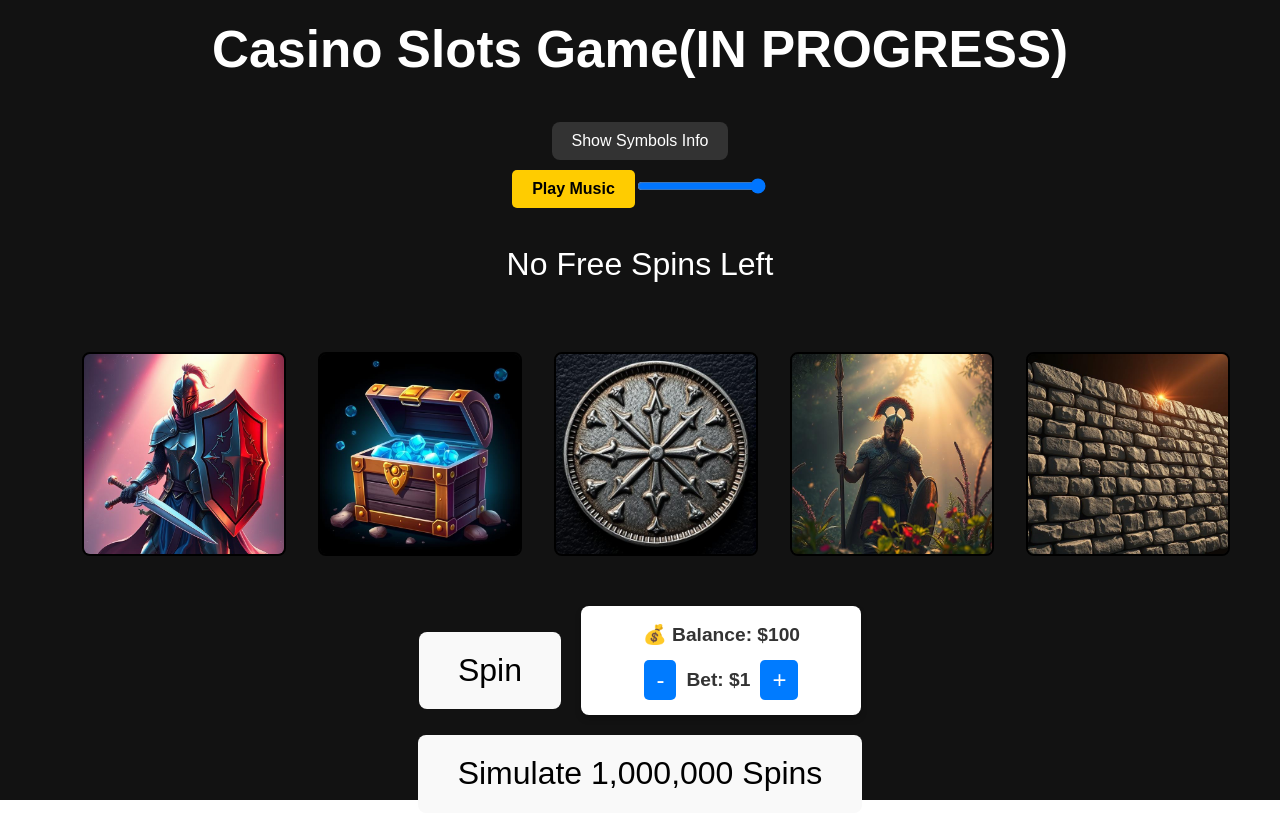
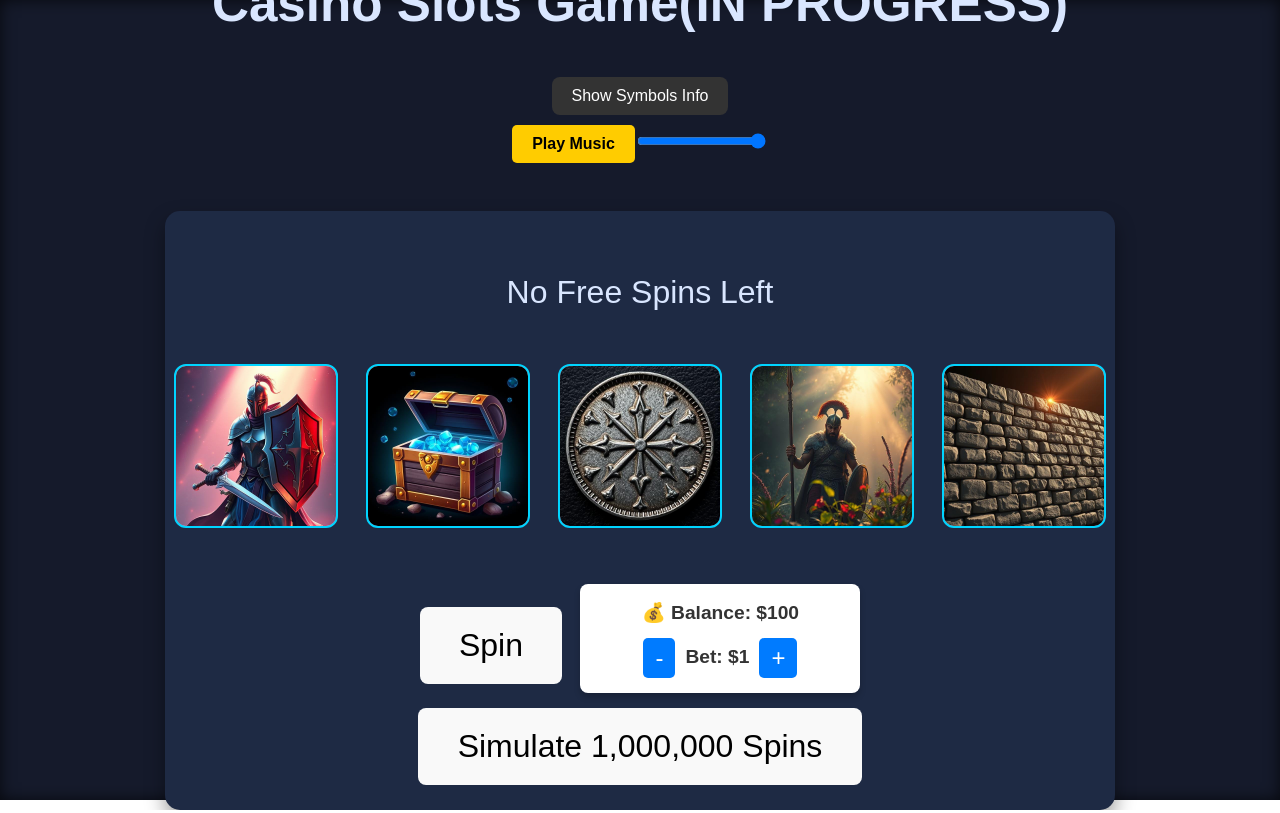
Before and after one commit to Lundet/Casino-Slots-Game, a React (Vite) app: page / in a window 1280 px wide. Built offline with nearby package versions, Linux system fonts and the light colour scheme.

Commit message:
styling changes

```diff
--- a/src/components/SlotMachine.jsx
+++ b/src/components/SlotMachine.jsx
@@ -4,9 +4,10 @@ import SpinButton from './SpinButton';
 import BalanceDisplay from './BalanceDisplay';
 import { simulateSpins } from './Simulation';
 import { getRandomSymbol, isMatchOrWild } from './GameLogic';
-import { symbolPayouts } from './Symbols';
+import { symbolPayouts } from './Symbols';  // Assuming this is where symbolPayouts is defined
 import { sounds, playSound } from './Sounds';
-import Reel from './Reel';
+import Reel from './Reel';  // Assuming this is where the Reel component is defined
+
 
 import arrow from '../assets/images/arrow.jpg';
 import silvercoin from '../assets/images/silvercoin.jpg';
@@ -22,19 +23,10 @@ import dragon from '../assets/images/dragon.jpg';
 import king from '../assets/images/king.jpg';
 
 const images = {
-  arrow,
-  silvercoin,
-  wall,
-  shield,
-  spearman,
-  archer,
-  bonus,
-  wild,
-  knight,
-  mage,
-  dragon,
-  king,
+    arrow, silvercoin, wall, shield, spearman, archer,
+    bonus, wild, knight, mage, dragon, king,
 };
+
 
 const SlotMachine = () => {
     const [reels, setReels] = useState(Array(5).fill().map(getRandomSymbol));
@@ -42,8 +34,8 @@ const SlotMachine = () => {
     const [isSpinning, setIsSpinning] = useState(false);
     const [isWin, setIsWin] = useState(false);
     const [balance, setBalance] = useState(100);
-  const [bet, setBet] = useState(1); // Initial bet must be in betSizes [1, 2, 5, 10, 20]
-  const [freeSpins, setFreeSpins] = useState(0);
+    const [bet, setBet] = useState(1);
+    const [freeSpins, setFreeSpins] = useState(0);  // Free spins counter
     const [simulatedRTP, setSimulatedRTP] = useState(null);
 
     const spinReels = () => {
@@ -52,12 +44,17 @@ const SlotMachine = () => {
         setIsSpinning(true);
         setWinMessage('');
         setIsWin(false);
-    playSound(sounds.spin);
+        //higher spin sound
 
+
+        // audio.volume = 1; // This line is no longer needed
+        playSound(sounds.spin);  // Play spin sound
+
+        // If free spins are available, do not deduct from the balance
         if (freeSpins > 0) {
-      setFreeSpins((prev) => prev - 1);
+            setFreeSpins(prev => prev - 1);  // Deduct one free spin
         } else {
-      setBalance((prev) => Math.max(prev - bet, 0));
+            setBalance(prev => Math.max(prev - bet, 0));  // Deduct from balance when no free spins
         }
 
         const spinInterval = setInterval(() => {
@@ -78,9 +75,10 @@ const SlotMachine = () => {
         let win = false;
         let totalPayout = 0;
         let symbol = newReels[0];
+        //if symbol is wild act like a joker
 
         if (symbol === 'wild') {
-      symbol = newReels.slice(1).find((s) => s !== 'wild') || 'wild';
+            symbol = newReels.slice(1).find(s => s !== 'wild') || 'wild';
         }
         let count = 0;
         for (let i = 0; i < 5; i++) {
@@ -95,22 +93,23 @@ const SlotMachine = () => {
             totalPayout += symbolPayouts[symbol][count] * bet;
             win = true;
             message = `You win! ${count} ${symbol} symbols in a row! Payout: ${totalPayout}`;
+            // Play the winning sound for the symbol except for wild and bonus
             if (symbol !== 'wild' && symbol !== 'bonus') {
                 if (sounds[symbol]) {
-          playSound(sounds[symbol]);
+                    playSound(sounds[symbol]);  // Pass the array of sounds corresponding to the symbol
                 }
             }
         }
 
-    const bonusCount = newReels.filter((s) => s === 'bonus').length;
+        const bonusCount = newReels.filter(s => s === 'bonus').length;
         if (bonusCount >= 3) {
-      playSound(sounds['bonus']);
+            playSound(sounds['bonus']);  // Play bonus sound
             let freeSpinPayout = 0;
-      for (let i = 0; i < 10; i++) {
+            for (let i = 0; i < 10; i++) {  // Only run 10 free spins
                 const freeReels = Array(5).fill().map(getRandomSymbol);
                 let freeSymbol = freeReels[0];
                 if (freeSymbol === 'wild') {
-          freeSymbol = freeReels.slice(1).find((s) => s !== 'wild' && s !== 'bonus') || 'wild';
+                    freeSymbol = freeReels.slice(1).find(s => s !== 'wild' && s !== 'bonus') || 'wild';
                 }
                 let freeCount = 0;
                 for (let j = 0; j < 5; j++) {
@@ -122,16 +121,16 @@ const SlotMachine = () => {
                 }
                 if (freeCount >= 2) {
                     freeSpinPayout += symbolPayouts[freeSymbol][freeCount] * bet;
-          playSound(sounds[symbol]);
+                    playSound(sounds[symbol]);  // Play sound for the winning symbol
                 }
             }
             totalPayout += freeSpinPayout;
             win = true;
             message = ` + 10 Free Spins! (${bonusCount} bonus symbols, +${freeSpinPayout} payout)`;
-      setFreeSpins(10);
+            setFreeSpins(10);  // Set the free spins to 10
         }
 
-    setBalance((prev) => Math.min(prev + totalPayout, 100000));
+        setBalance(prev => Math.min(prev + totalPayout, 100000));
         setWinMessage(win ? message : 'No win, try again!');
         setIsWin(win);
     };
@@ -143,24 +142,24 @@ const SlotMachine = () => {
 
     return (
         <div className="slot-machine">
-      {winMessage && (
-        <div className={`win-message ${isWin ? 'win' : 'lose'}`}>{winMessage}</div>
-      )}
+            {winMessage && <div className={`win-message ${isWin ? 'win' : 'lose'}`}>{winMessage}</div>}
             <div className="free-spins-counter">
                 {freeSpins > 0 ? <p>Free Spins: {freeSpins}</p> : <p>No Free Spins Left</p>}
             </div>
             <div className="reels">
                 {reels.map((symbol, index) => (
-          <Reel key={index} symbol={symbol} isSpinning={isSpinning} image={images[symbol]} />
+                    <Reel
+                        key={index}
+                        symbol={symbol}
+                        isSpinning={isSpinning}
+                        image={images[symbol]}
+                    />
                 ))}
             </div>
 
             <div className="controls">
-        <SpinButton
-          onClick={spinReels}
-          disabled={isSpinning || (balance < bet && freeSpins === 0)}
-        />
-        <BalanceDisplay balance={balance} bet={bet} setBet={setBet} isSpinning={isSpinning} />
+                <SpinButton onClick={spinReels} disabled={isSpinning || balance < bet && freeSpins === 0} />
+                <BalanceDisplay balance={balance} bet={bet} setBet={setBet} />
             </div>
 
             <button onClick={runSimulation} disabled={isSpinning}>
@@ -171,6 +170,7 @@ const SlotMachine = () => {
                     <p>Simulated RTP (1,000,000 spins): {simulatedRTP.toFixed(2)}%</p>
                 </div>
             )}
+
         </div>
     );
 };
--- a/src/styles/SlotGame.css
+++ b/src/styles/SlotGame.css
@@ -2,101 +2,130 @@
 body {
   margin: 0;
   padding: 0;
-  height: 100vh; /* Full height of the viewport */
+  height: 100vh;
   display: flex;
-  justify-content: center; /* Centers content horizontally */
-  align-items: center; /* Centers content vertically */
-  background-color: #f0f0f0; /* Optional: Set a background color */
+  justify-content: center;
+  align-items: center;
+  background: radial-gradient(circle, #0d1b2a, #1b263b); /* Dark blue gradient for a neon backdrop */
+  overflow: hidden;
 }
 
 .app {
-  background-color: #121212; /* Dark gray background */
-  color: #ffffff; /* White text for visibility */
-  height: 100vh; /* Full height of the viewport */
-  width: 100vw; /* Full width of the viewport */
+  background: #151a2b; /* Deep navy for a futuristic feel */
+  color: #d9e6ff; /* Light blue-gray text for readability */
+  height: 100vh;
+  width: 100vw;
   display: flex;
   flex-direction: column;
   align-items: center;
   justify-content: center;
-  font-family: Arial, sans-serif; /* Optional: Set a clean font */
-  box-sizing: border-box; /* Include padding in width/height calculations */
-  padding: 20px; /* Optional: Add padding around the content */
+  font-family: 'Montserrat', sans-serif; /* Bold, modern font */
+  box-sizing: border-box;
+  padding: 20px;
+  box-shadow: inset 0 0 15px rgba(0, 0, 0, 0.7); /* Subtle inner shadow */
 }
 
 .slot-machine {
   text-align: center;
   font-size: 2rem;
-  width: 90%; /* Take up 90% of the available width */
-  max-width: 1200px; /* Optional: Limit the maximum width */
-  margin: 0 auto; /* Center the slot machine horizontally */
+  width: 95%;
+  max-width: 900px; /* Compact max-width for better focus */
+  margin: 3rem;
   display: flex;
   flex-direction: column;
   align-items: center;
   justify-content: center;
+  background: #1e2a44; /* Slightly lighter navy panel */
+  border-radius: 15px;
+  padding: 25px;
+  box-shadow: 0 10px 20px rgba(0, 0, 0, 0.4); /* Stronger shadow for depth */
 }
 
 .reels {
   display: flex;
   justify-content: center;
-  gap: 0; /* Removed gap to reduce whitespace */
-  margin-bottom: 30px;
+  gap: 12px; /* Slightly larger gap for clarity */
+  margin-bottom: 20px;
 }
 
 .reel {
-  margin-left: 2rem;
-  margin-top: 2rem;
-  border: 2px solid #000;
-  border-radius: 8px;
-  font-size: 3rem;
-  width: 200px; /* Adjust width to accommodate the images without extra space */
-  height: 200px; /* Adjust height to accommodate the images without extra space */
+  margin: 1rem 0.5rem;
+  border: 2px solid #00d4ff; /* Neon cyan border */
+  border-radius: 12px;
+  font-size: 3.2rem;
+  width: 160px; /* Compact reels for a tighter layout */
+  height: 160px;
   display: flex;
   justify-content: center;
   align-items: center;
-  background-color: #f2f2f2;
-  overflow: hidden; /* Ensure images don't overflow */
+  background: linear-gradient(180deg, #e6f0ff, #b3c7ff); /* Soft blue-white gradient */
+  overflow: hidden;
+  transition: transform 0.2s ease, border-color 0.3s ease;
+}
+
+.reel:hover {
+  transform: scale(1.04); /* Subtle hover scale */
+  border-color: #ff00ff; /* Neon magenta on hover */
 }
 
 .symbol-image {
-  width: 100%; /* Ensure image takes the full width of the reel */
-  height: 100%; /* Ensure image takes the full height of the reel */
-  object-fit: cover; /* Ensure image fills the space without stretching */
-  display: block; /* Remove extra space below image */
+  width: 100%;
+  height: 100%;
+  object-fit: cover;
+  display: block;
+  filter: drop-shadow(0 3px 5px rgba(0, 0, 0, 0.3)); /* Enhanced shadow for symbols */
 }
 
-/* Layout for the controls (SpinButton and BalanceDisplay) */
+/* Controls layout */
 .controls {
   display: flex;
   justify-content: center;
   align-items: center;
-  gap: 20px; /* Adjust space between button and balance display */
+  gap: 18px;
   margin-top: 20px;
 }
 
 .balance-display {
-  margin-bottom: 20px;
+  margin-bottom: 15px;
   text-align: center;
-  font-size: 1.2em;
-  padding: 10px;
-  background-color: #f4f4f4;
-  border-radius: 8px;
-  box-shadow: 0 4px 6px rgba(0, 0, 0, 0.1);
+  font-size: 1.4rem;
+  padding: 10px 25px;
+  background: #2a3b66; /* Darker blue for contrast */
+  color: #00d4ff; /* Neon cyan text */
+  border-radius: 12px;
+  box-shadow: 0 5px 10px rgba(0, 0, 0, 0.3);
+  transition: transform 0.2s ease, background 0.3s ease;
+}
+
+.balance-display:hover {
+  background: #334c80; /* Slightly lighter on hover */
+  transform: translateY(-3px);
 }
 
 .spin-button {
-  padding: 10px 20px;
+  padding: 12px 35px;
   font-size: 1.5rem;
-  background-color: #007bff;
-  color: white;
+  background: linear-gradient(90deg, #ff00ff, #00d4ff); /* Neon magenta to cyan gradient */
+  color: #fff;
   border: none;
-  border-radius: 5px;
+  border-radius: 10px;
   cursor: pointer;
+  font-weight: 600;
+  text-transform: uppercase;
+  letter-spacing: 1.5px;
+  box-shadow: 0 0 15px rgba(0, 212, 255, 0.5); /* Neon glow */
+  transition: all 0.3s ease;
 }
 
 .spin-button:hover {
-  background-color: #0056b3;
-  transform: scale(1.05);
-  transition: transform 0.3s;
+  background: linear-gradient(90deg, #e600e6, #00aacc);
+  box-shadow: 0 0 20px rgba(0, 212, 255, 0.7);
+  transform: translateY(-4px);
+}
+
+.spin-button:active {
+  transform: translateY(0);
+  box-shadow: 0 0 10px rgba(0, 212, 255, 0.3);
 }
 
 .symbol {
@@ -104,53 +133,103 @@ body {
 }
 
 .symbol.spinning {
-  animation: reel-spin 0.5s linear infinite;
+  animation: reel-spin 0.3s linear infinite;
 }
 
 @keyframes reel-spin {
   0% {
-      transform: rotateX(0deg);
-  }
-  50% {
-      transform: rotateX(360deg);
+    transform: rotateX(0deg);
   }
   100% {
-      transform: rotateX(720deg);
+    transform: rotateX(360deg);
   }
 }
 
 .reel {
-  perspective: 1000px;
+  perspective: 1500px; /* Increased for a more pronounced 3D effect */
 }
 
-
-
-/* Change border color on win */
-.reel.win {
-  border-color: gold; /* Gold border on win */
+/* Win/lose message styling */
+.win-message {
+  margin-top: 20px;
+  font-size: 1.7rem;
+  font-weight: 700;
+  text-shadow: 0 0 10px rgba(0, 212, 255, 0.5); /* Neon glow */
+  animation: fadeIn 0.6s ease-in;
 }
 
-/* Styling for win message */
-.win-message {
-  margin-top: 20px;
-  font-size: 1.5rem;
-  color: green;
-  font-weight: bold;
+.win-message.win {
+  color: #00ff00; /* Bright green for win */
 }
 
 .win-message.lose {
-  color: red;
+  color: #ff3333; /* Vivid red for lose */
 }
 
 @keyframes fadeIn {
   0% {
     opacity: 0;
+    transform: translateY(15px);
   }
   100% {
     opacity: 1;
+    transform: translateY(0);
   }
 }
 
 .rtp {
-  margin-top: 10px;
+  margin-top: 15px;
+  font-size: 1.1rem;
+  color: #99b3ff; /* Soft blue for secondary info */
+  opacity: 0.8;
 }
+
+/* Responsive design */
+@media (max-width: 768px) {
+  .slot-machine {
+    width: 100%;
+    padding: 15px;
+  }
+
+  .reel {
+    width: 110px;
+    height: 110px;
+    font-size: 2.5rem;
+    margin: 0.8rem 0.3rem;
+  }
+
+  .spin-button {
+    padding: 10px 25px;
+    font-size: 1.3rem;
+  }
+
+  .balance-display {
+    font-size: 1.2rem;
+    padding: 8px 20px;
+  }
+
+  .win-message {
+    font-size: 1.5rem;
+  }
+}
+
+@media (max-width: 480px) {
+  .reel {
+    width: 80px;
+    height: 80px;
+    font-size: 2rem;
+  }
+
+  .spin-button {
+    padding: 8px 20px;
+    font-size: 1.1rem;
+  }
+
+  .balance-display {
+    font-size: 1rem;
+  }
+
+  .win-message {
+    font-size: 1.3rem;
+  }
+}
```
Lines whose indentation alone changed are shown as unchanged.
